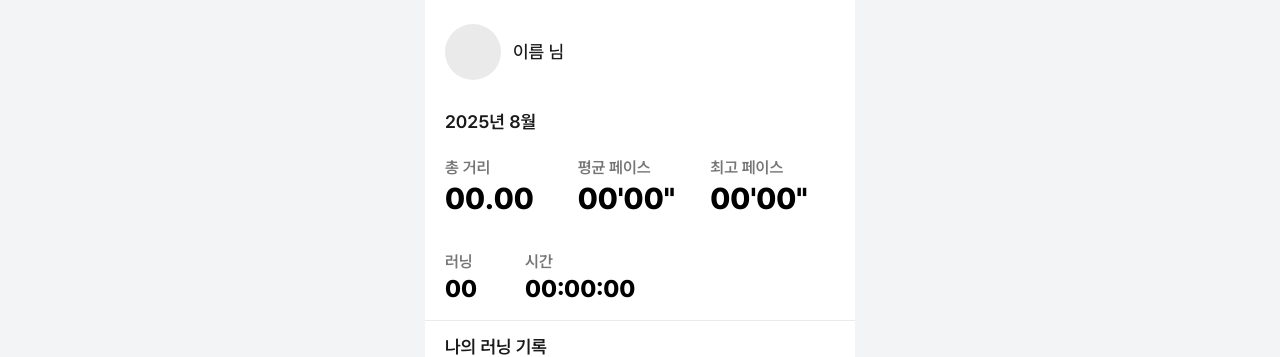
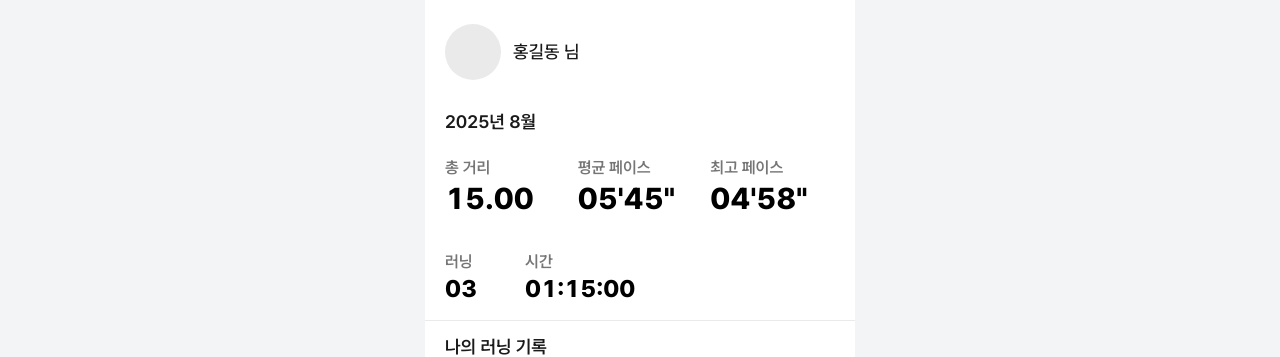
Before and after one commit to 9oormthon-univ/2025_SEASONTHON_TEAM_62_FE, a React (Vite) app: page /myinfo in a window 1280 px wide. Shown: the top 357 px of the page. Built offline with nearby package versions, Linux system fonts and the light colour scheme; no server answers.

Commit message:
feat: mock 추가해서 정보표시

```diff
--- a/src/pages/myinfo/page.tsx
+++ b/src/pages/myinfo/page.tsx
@@ -1,4 +1,4 @@
-import { useState } from 'react';
+import { useMemo } from 'react';
 
 type RunItem = {
   id: number;
@@ -42,23 +42,35 @@ const TAG_BG = {
   fast: '#FFDFB3',
 } as const;
 
+//  정보 목데이터
+const mockUser = {
+  name: '홍길동',
+  stats: {
+    totalDistanceKm: 15.0,
+    avgPace: `05'45"`,
+    bestPace: `04'58"`,
+    totalRuns: runs.length,
+    totalTime: '01:15:00',
+  },
+};
+
 export default function MyinfoPage() {
-  const [month, setMonth] = useState('2025년 8월');
+  const totalDistanceText = useMemo(
+    () => mockUser.stats.totalDistanceKm.toFixed(2),
+    [],
+  );
 
   return (
     <div className="relative min-h-dvh bg-white pb-[120px]">
       <header className="px-5 pt-6">
         <div className="flex items-center gap-3 pb-2">
           <div className="h-14 w-14 rounded-full bg-gray3" />
-          <div className="text-med18 text-black">이름 님</div>
+          <div className="text-med18 text-black">{mockUser.name} 님</div>
         </div>
 
         <div className="mt-5">
-          <button
-            className="inline-flex items-center gap-1 rounded-md text-sem18 text-black"
-            onClick={() => setMonth(month)}
-          >
-            {month}
+          <button className="inline-flex items-center gap-1 rounded-md text-sem18 text-black">
+            2025년 8월
           </button>
         </div>
 
@@ -67,7 +79,7 @@ export default function MyinfoPage() {
             title="총 거리"
             value={
               <span className="text-[30px] font-extrabold tabular-nums">
-                00.00
+                {totalDistanceText}
               </span>
             }
           />
@@ -75,7 +87,7 @@ export default function MyinfoPage() {
             title="평균 페이스"
             value={
               <span className="text-[30px] font-extrabold tabular-nums">
-                00&apos;00&quot;
+                {mockUser.stats.avgPace}
               </span>
             }
           />
@@ -83,7 +95,7 @@ export default function MyinfoPage() {
             title="최고 페이스"
             value={
               <span className="text-[30px] font-extrabold tabular-nums">
-                00&apos;00&quot;
+                {mockUser.stats.bestPace}
               </span>
             }
           />
@@ -94,7 +106,7 @@ export default function MyinfoPage() {
             title="러닝"
             value={
               <span className="text-[24px] font-extrabold tabular-nums">
-                00
+                {mockUser.stats.totalRuns.toString().padStart(2, '0')}
               </span>
             }
           />
@@ -102,7 +114,7 @@ export default function MyinfoPage() {
             title="시간"
             value={
               <span className="text-[24px] font-extrabold tabular-nums">
-                00:00:00
+                {mockUser.stats.totalTime}
               </span>
             }
           />
```
